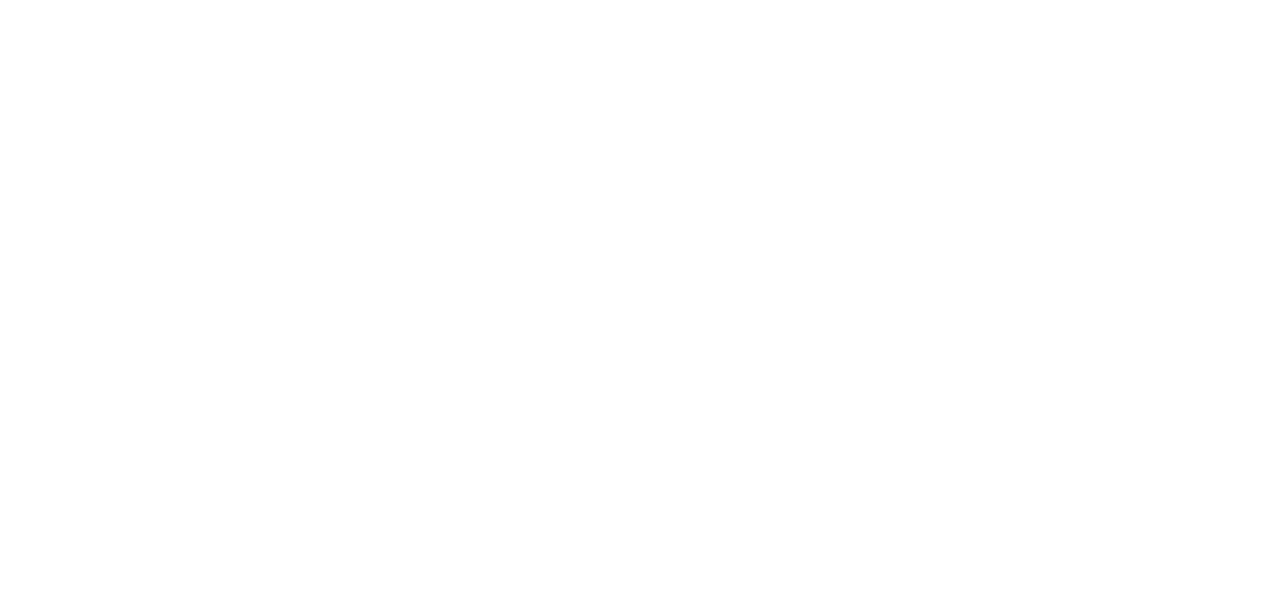
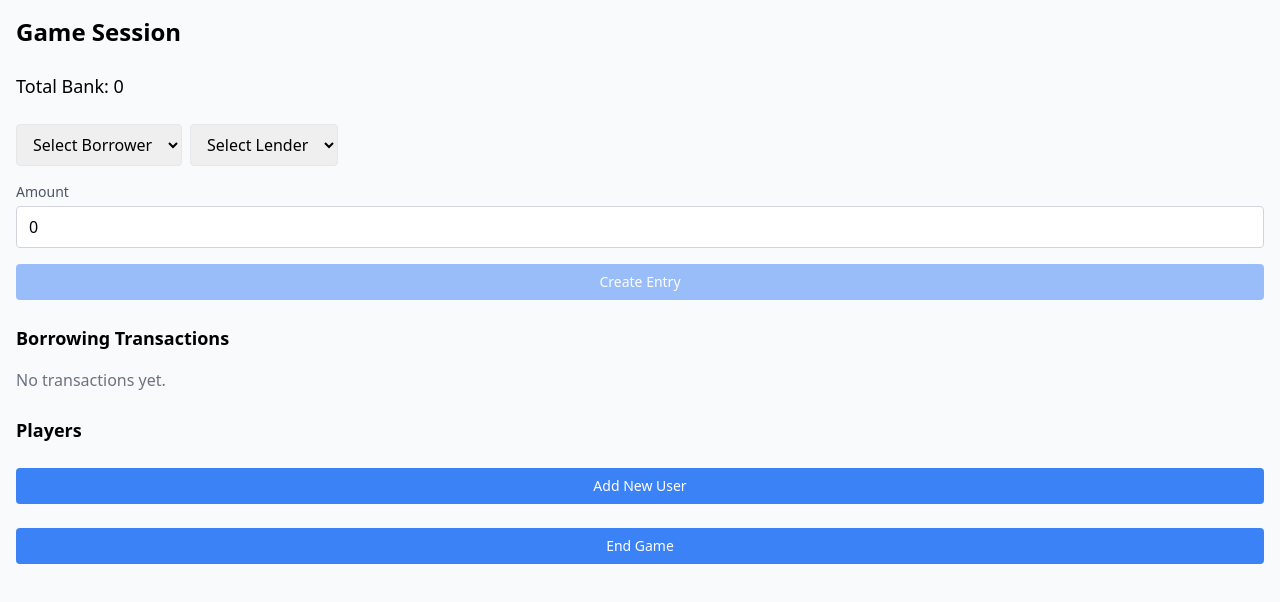
Before and after one commit to akshaycr9/poker-game-winner, a React (Vite) app: page /game-session in a window 1280 px wide. Before the commit this address had no page. Shown: the top 602 px of the page. Built offline with nearby package versions, Linux system fonts and the light colour scheme.

Commit message:
Added new page for game session with functionalities

```diff
--- a/src/App.tsx
+++ b/src/App.tsx
@@ -2,6 +2,7 @@
 import { BrowserRouter as Router, Route, Routes } from "react-router-dom";
 import NewGame from "./pages/NewGame";
 import AddPlayers from "./pages/AddPlayers";
+import GameSession from "./pages/GameSession";
 
 function App() {
   return (
@@ -9,6 +10,7 @@ function App() {
       <Routes>
         <Route path="/" element={<NewGame />} />
         <Route path="/add-players" element={<AddPlayers />} />
+        <Route path="/game-session" element={<GameSession />} />
       </Routes>
     </Router>
   );
--- a/src/contexts/ChipValuesContext.tsx
+++ b/src/contexts/ChipValuesContext.tsx
@@ -12,6 +12,12 @@ interface ChipValuesContextType {
   setChipValues: React.Dispatch<React.SetStateAction<Record<string, string>>>;
   players: Player[];
   setPlayers: React.Dispatch<React.SetStateAction<Player[]>>;
+  updatePlayerAmount: (
+    borrower: string,
+    lender: string,
+    amount: number
+  ) => void;
+  addPlayer: (newPlayer: Player) => void;
 }
 
 const ChipValuesContext = createContext<ChipValuesContextType | undefined>(
@@ -30,9 +36,37 @@ export const ChipValuesProvider: React.FC<{ children: React.ReactNode }> = ({
 
   const [players, setPlayers] = useState<Player[]>([]);
 
+  const updatePlayerAmount = (
+    borrower: string,
+    lender: string,
+    amount: number
+  ) => {
+    setPlayers((prevPlayers) =>
+      prevPlayers.map((player) => {
+        if (player.name === borrower) {
+          return { ...player, amount: player.amount - amount };
+        } else if (player.name === lender) {
+          return { ...player, amount: player.amount + amount };
+        }
+        return player;
+      })
+    );
+  };
+
+  const addPlayer = (newPlayer: Player) => {
+    setPlayers((prevPlayers) => [...prevPlayers, newPlayer]);
+  };
+
   return (
     <ChipValuesContext.Provider
-      value={{ chipValues, setChipValues, players, setPlayers }}
+      value={{
+        chipValues,
+        setChipValues,
+        players,
+        setPlayers,
+        updatePlayerAmount,
+        addPlayer,
+      }}
     >
       {children}
     </ChipValuesContext.Provider>
--- a/src/pages/AddPlayers.tsx
+++ b/src/pages/AddPlayers.tsx
@@ -3,15 +3,17 @@ import React, { useState } from "react";
 import { useChipValuesContext } from "../contexts/ChipValuesContext";
 import Button from "../components/Button";
 import Input from "../components/Input";
+import { useNavigate } from "react-router-dom";
 
 const AddPlayers: React.FC = () => {
+  const navigate = useNavigate();
   const { players, setPlayers } = useChipValuesContext();
   const [name, setName] = useState<string>("");
   const [amount, setAmount] = useState<number>(0);
 
   const handleAddPlayer = () => {
     if (name.trim() && amount > 0) {
-      setPlayers([...players, { name, amount: Number(amount), winning: 0 }]);
+      setPlayers([...players, { name, amount: Number(-amount), winning: 0 }]);
       setName("");
       setAmount(0);
     }
@@ -25,6 +27,7 @@ const AddPlayers: React.FC = () => {
       if (confirmStart) {
         console.log("Game started with players:", players);
         // Navigate to the next step (you can use react-router's useNavigate here)
+        navigate("/game-session");
       }
     }
   };
--- /dev/null
+++ b/src/pages/GameSession.tsx
@@ -0,0 +1,222 @@
+// src/pages/GameSession.tsx
+import React, { useState } from "react";
+import { useChipValuesContext } from "../contexts/ChipValuesContext";
+import Button from "../components/Button";
+import Input from "../components/Input";
+
+const GameSession: React.FC = () => {
+  const { players, updatePlayerAmount, addPlayer } = useChipValuesContext();
+  const [borrower, setBorrower] = useState("");
+  const [lender, setLender] = useState("");
+  const [amount, setAmount] = useState<number>(0);
+  const [showPopup, setShowPopup] = useState(false);
+  const [newPlayerName, setNewPlayerName] = useState("");
+  const [newPlayerAmount, setNewPlayerAmount] = useState<number>(0);
+  const [transactions, setTransactions] = useState<string[]>([]);
+  const [newPlayerSource, setNewPlayerSource] = useState<string>("Bank");
+
+  const totalBank = Math.abs(
+    players.reduce((sum, player) => sum + player.amount, 0)
+  );
+
+  const handleBorrow = () => {
+    if (borrower && lender && amount > 0) {
+      if (lender === "Bank") {
+        updatePlayerAmount(borrower, "", Number(amount));
+        setTransactions((prev) => [
+          ...prev,
+          `${borrower} borrowed amount ${amount} from Bank`,
+        ]);
+      } else {
+        updatePlayerAmount(borrower, lender, Number(amount));
+        setTransactions((prev) => [
+          ...prev,
+          `${borrower} borrowed amount ${amount} from ${lender}`,
+        ]);
+      }
+    }
+    setBorrower("");
+    setLender("");
+    setAmount(0);
+  };
+
+  const handleAddPlayer = () => {
+    if (newPlayerName && newPlayerAmount > 0) {
+      // Update amounts based on the selected source
+      if (newPlayerSource === "Bank") {
+        updatePlayerAmount(newPlayerName, "", Number(newPlayerAmount));
+      } else {
+        updatePlayerAmount(
+          newPlayerName,
+          newPlayerSource,
+          Number(newPlayerAmount)
+        );
+      }
+
+      // Add the new player to the list
+      addPlayer({
+        name: newPlayerName,
+        amount: Number(-newPlayerAmount),
+        winning: 0,
+      });
+
+      // Add transaction to logs
+      setTransactions((prev) => [
+        ...prev,
+        `${newPlayerName} borrowed amount ${newPlayerAmount} from ${newPlayerSource}`,
+      ]);
+
+      // Reset popup fields
+      setNewPlayerName("");
+      setNewPlayerAmount(0);
+      setNewPlayerSource("Bank");
+      setShowPopup(false);
+    }
+  };
+
+  const handleEndGame = () => {
+    const confirmEnd = window.confirm("Are you sure you want to end the game?");
+    if (confirmEnd) {
+      console.log("Game ended with players:", players);
+      // Navigate to the final calculation step
+    }
+  };
+
+  return (
+    <div className="p-4 space-y-6 bg-gray-50 min-h-screen">
+      <h1 className="text-2xl font-bold">Game Session</h1>
+
+      {/* Total Bank */}
+      <div className="text-lg font-medium">Total Bank: {totalBank}</div>
+
+      {/* Borrow Section */}
+      <div className="flex flex-col gap-4">
+        <div className="flex gap-2">
+          <select
+            className="border rounded px-3 py-2"
+            value={borrower}
+            onChange={(e) => setBorrower(e.target.value)}
+          >
+            <option value="">Select Borrower</option>
+            {players.map((player) => (
+              <option key={player.name} value={player.name}>
+                {player.name}
+              </option>
+            ))}
+          </select>
+
+          <select
+            className="border rounded px-3 py-2"
+            value={lender}
+            onChange={(e) => setLender(e.target.value)}
+          >
+            <option value="">Select Lender</option>
+            <option value="Bank">Bank</option>
+            {players.map((player) => (
+              <option key={player.name} value={player.name}>
+                {player.name}
+              </option>
+            ))}
+          </select>
+        </div>
+        <Input
+          label="Amount"
+          type="number"
+          value={amount}
+          onChange={(e) => setAmount(Number(e.target.value))}
+          placeholder="Enter amount"
+        />
+        <Button
+          onClick={handleBorrow}
+          disabled={!borrower || !lender || amount <= 0}
+        >
+          Create Entry
+        </Button>
+      </div>
+
+      {/* Borrowing Transactions */}
+      <div className="space-y-4 mt-6">
+        <h2 className="text-lg font-bold">Borrowing Transactions</h2>
+        {transactions.length > 0 ? (
+          <ul className="list-disc pl-5">
+            {transactions.map((transaction, index) => (
+              <li key={index} className="text-gray-700">
+                {transaction}
+              </li>
+            ))}
+          </ul>
+        ) : (
+          <p className="text-gray-500">No transactions yet.</p>
+        )}
+      </div>
+
+      {/* List of Players */}
+      <div className="space-y-2 mt-6">
+        <h2 className="text-lg font-bold">Players</h2>
+        {players.map((player) => (
+          <div
+            key={player.name}
+            className="flex justify-between items-center border rounded px-3 py-2"
+          >
+            <span>{player.name}</span>
+            <span>{player.amount}</span>
+          </div>
+        ))}
+      </div>
+
+      {/* Add User */}
+      <Button onClick={() => setShowPopup(true)}>Add New User</Button>
+
+      {/* End Game */}
+      <Button onClick={handleEndGame} className="bg-red-500">
+        End Game
+      </Button>
+
+      {/* Popup */}
+      {showPopup && (
+        <div className="fixed inset-0 bg-black bg-opacity-50 flex items-center justify-center">
+          <div className="bg-white p-6 rounded shadow">
+            <h2 className="text-lg font-bold mb-4">Add New User</h2>
+            <Input
+              label="Player Name"
+              type="text"
+              value={newPlayerName}
+              onChange={(e) => setNewPlayerName(e.target.value)}
+              placeholder="Enter player name"
+            />
+            <Input
+              label="Amount"
+              type="number"
+              value={newPlayerAmount}
+              onChange={(e) => setNewPlayerAmount(Number(e.target.value))}
+              placeholder="Enter amount"
+            />
+            <select
+              className="border rounded px-3 py-2 w-full mt-2"
+              value={newPlayerSource}
+              onChange={(e) => setNewPlayerSource(e.target.value)}
+            >
+              <option value="Bank">Bank</option>
+              {players.map((player) => (
+                <option key={player.name} value={player.name}>
+                  {player.name}
+                </option>
+              ))}
+            </select>
+            <div className="flex gap-2 mt-4">
+              <Button onClick={handleAddPlayer}>Add</Button>
+              <Button
+                onClick={() => setShowPopup(false)}
+                className="bg-gray-500"
+              >
+                Cancel
+              </Button>
+            </div>
+          </div>
+        </div>
+      )}
+    </div>
+  );
+};
+
+export default GameSession;
```
